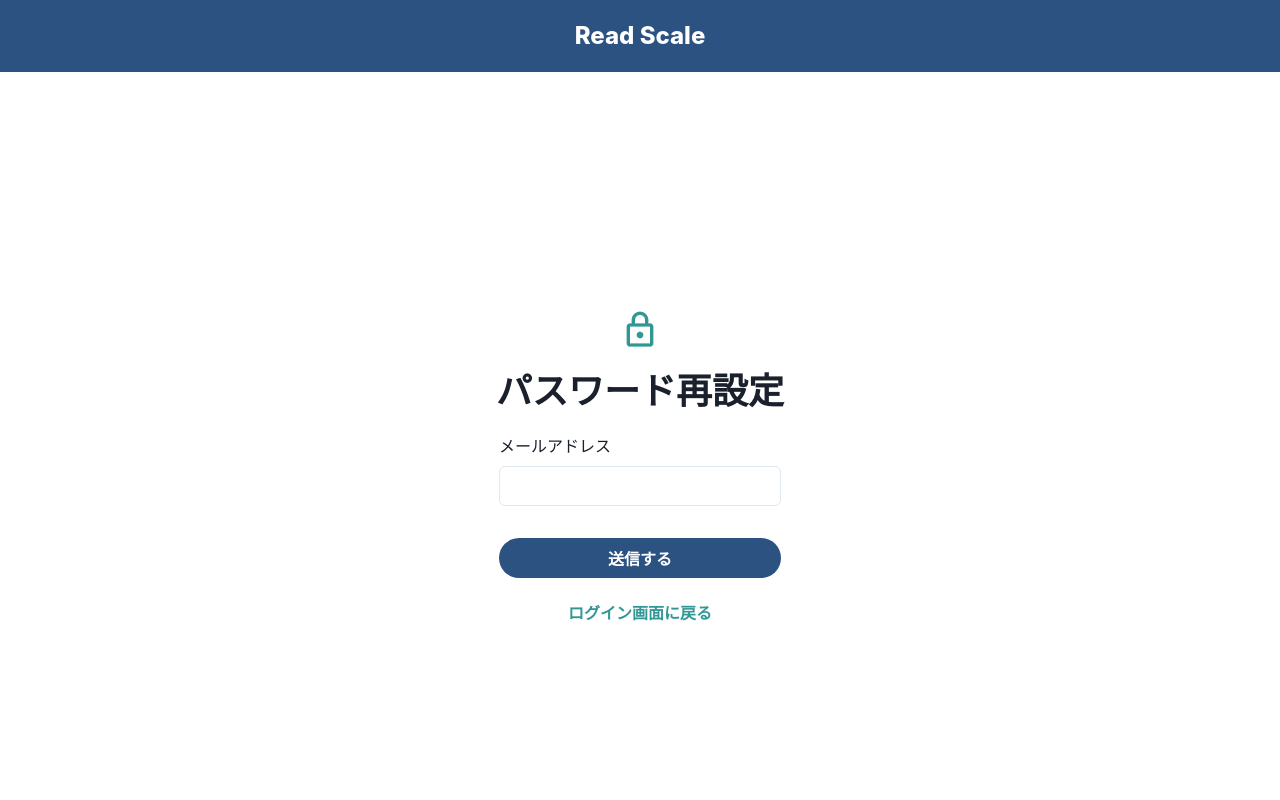
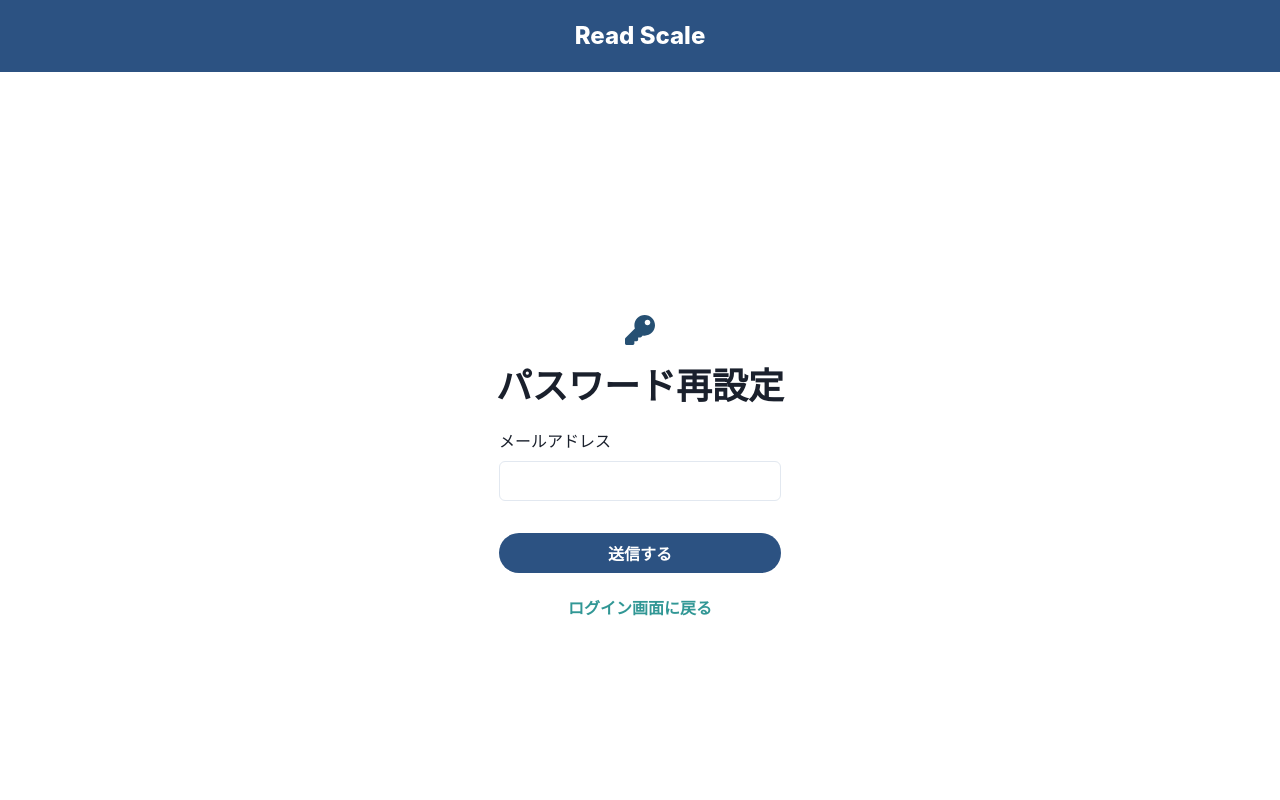
Before and after one commit to kobarihirono/ReadScale, a Next.js app: page /forgot_password in a window 1280 px wide. Shown: the top 800 px of the page. Built offline with nearby package versions, Linux system fonts and the light colour scheme; no server answers.

Commit message:
[new]react-iconsの導入

```diff
--- a/package.json
+++ b/package.json
@@ -22,7 +22,8 @@
     "next": "14.1.4",
     "react": "^18",
     "react-dom": "^18",
-    "react-hook-form": "^7.51.2"
+    "react-hook-form": "^7.51.2",
+    "react-icons": "^5.1.0"
   },
   "devDependencies": {
     "@types/node": "^20",
--- a/src/app/forgot_password/page.tsx
+++ b/src/app/forgot_password/page.tsx
@@ -6,6 +6,7 @@ import { useForm } from "react-hook-form";
 import NextLink from "next/link";
 import { sendPasswordReset } from "@/lib/firebase/apis/auth";
 import type { FormData } from "../types/index";
+import { FaKey } from 'react-icons/fa';
 
 import {
   Button,
@@ -87,7 +88,7 @@ const ForgotPasswordPage = () => {
         as="form"
         onSubmit={handleSubmit(handlePasswordReset)}
       >
-        <Image src="/icons/lock.png" alt="鍵マーク" width={40} height={40} />
+       <FaKey size="30px" color="#265073" />
         <Heading>パスワード再設定</Heading>
         <VStack spacing="4" alignItems="left">
           <FormControl isInvalid={Boolean(errors.email)}>
```
Also changed, not shown: 1 other file (tests, documents, lock files or other folders).
